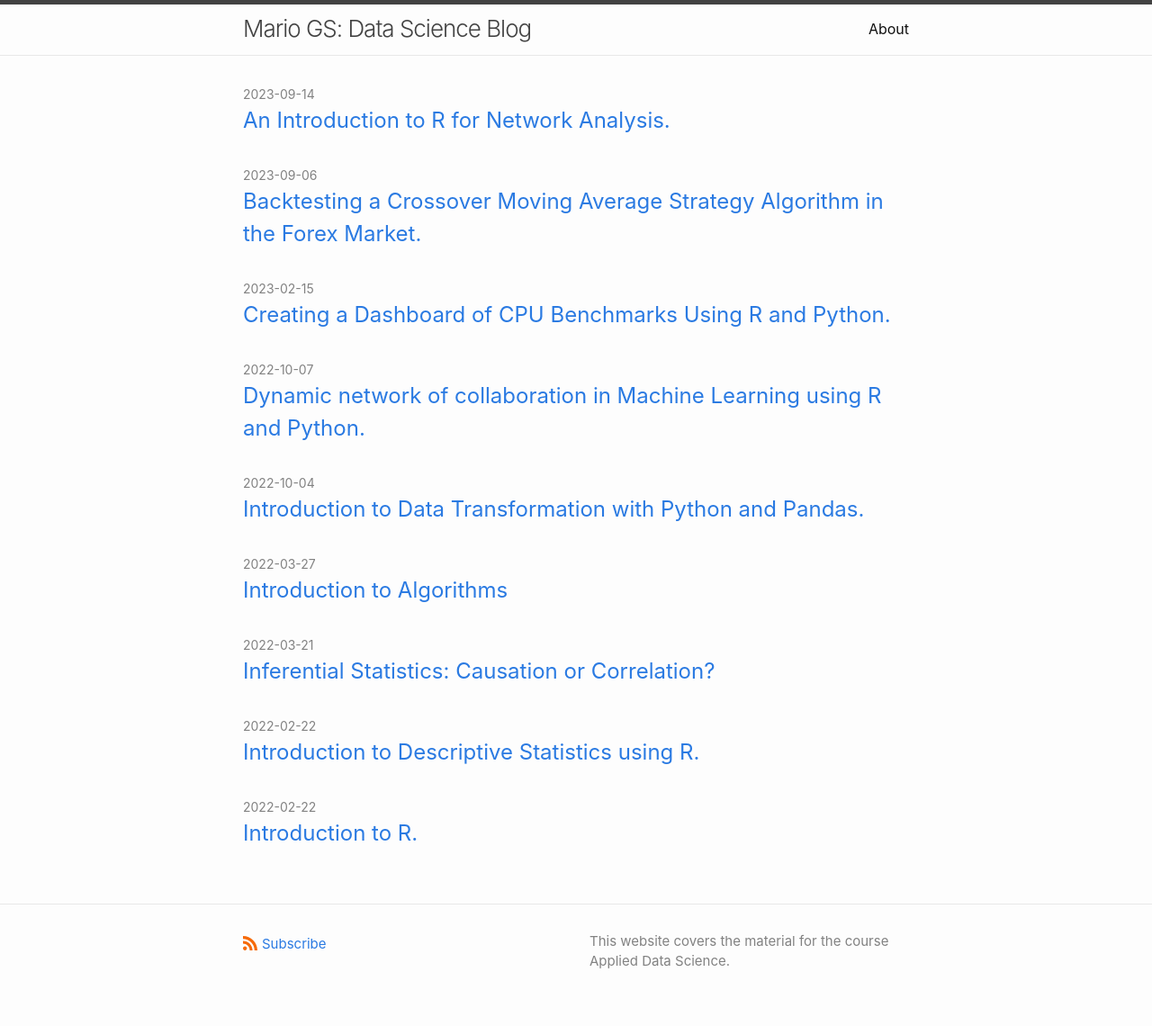
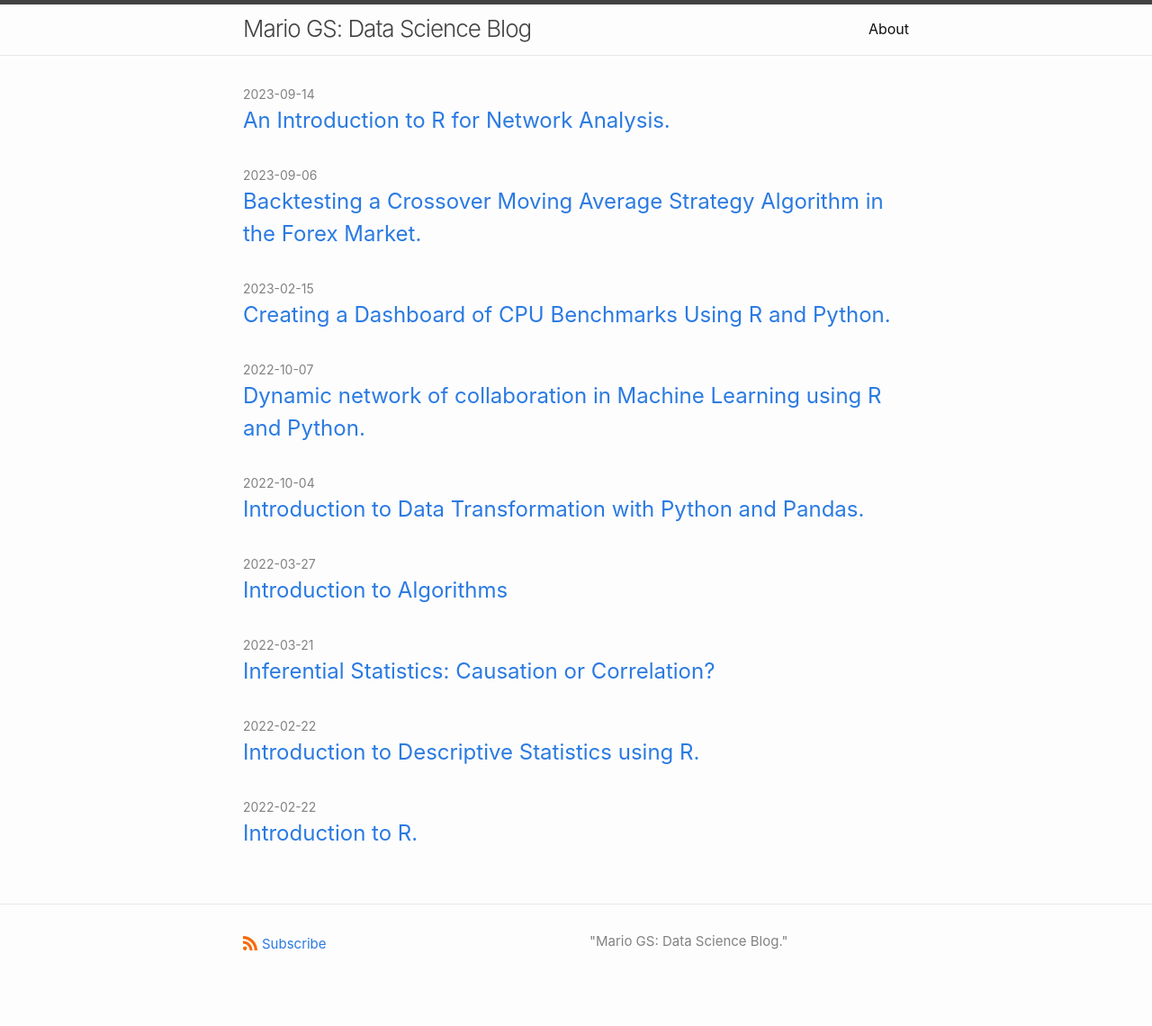
Before and after one commit to Wario84/blog, a Jekyll site: the page built from index.markdown, in a window 1280 px wide. Shown: the whole page at 90% size. Built offline with Jekyll 4.4.1, drawn with Linux system fonts in a browser that asks for light colours.

Commit message:
Small change in blog description.

```diff
--- a/_config.yml
+++ b/_config.yml
@@ -22,7 +22,7 @@ title: "Mario GS: Data Science Blog"
 email: mglezsauri@gmail.com
 
 description: >- # this means to ignore newlines until "baseurl:"
-  This website covers the material for the course Applied Data Science.
+  "Mario GS: Data Science Blog."
 baseurl: "/blog" # the subpath of your site, e.g. /blog
 url: "https://wario84.github.io" # the base hostname & protocol for your site, e.g. http://example.com
 twitter_username: Intermind
```
